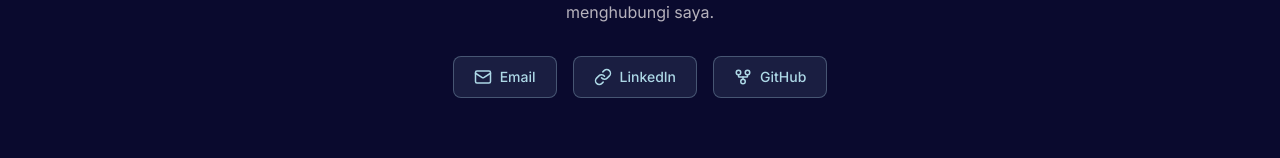
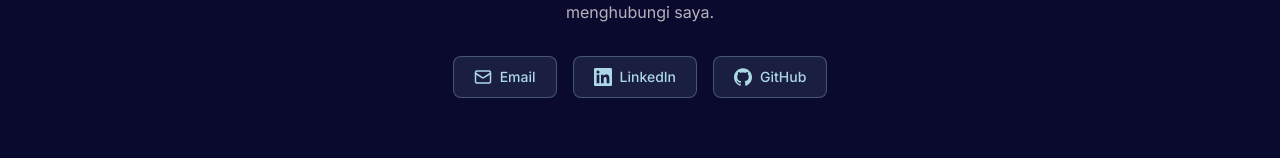
Before and after one commit to awteguh/Portofolio, a Next.js app: page / in a window 1280 px wide. Shown: the part 3696-3854 px from the top of the page. Built offline with nearby package versions, Linux system fonts and the light colour scheme.

Commit message:
fix: replace generic icons with proper LinkedIn and GitHub SVG icons

```diff
--- a/src/components/Contact.tsx
+++ b/src/components/Contact.tsx
@@ -1,13 +1,30 @@
 import { contact } from "@/data/contact"
 import { ScrollReveal } from "./ScrollReveal"
-import { Mail, Link, GitFork, Globe } from "lucide-react"
+import { Mail, Globe } from "lucide-react"
+import type { Social } from "@/data/types"
 
-const iconMap = {
+function LinkedInIcon({ size = 18 }: { size?: number }) {
+  return (
+    <svg width={size} height={size} viewBox="0 0 24 24" fill="currentColor">
+      <path d="M20.447 20.452h-3.554v-5.569c0-1.328-.027-3.037-1.852-3.037-1.853 0-2.136 1.445-2.136 2.939v5.667H9.351V9h3.414v1.561h.046c.477-.9 1.637-1.85 3.37-1.85 3.601 0 4.267 2.37 4.267 5.455v6.286zM5.337 7.433a2.062 2.062 0 0 1-2.063-2.065 2.064 2.064 0 1 1 2.063 2.065zm1.782 13.019H3.555V9h3.564v11.452zM22.225 0H1.771C.792 0 0 .774 0 1.729v20.542C0 23.227.792 24 1.771 24h20.451C23.2 24 24 23.227 24 22.271V1.729C24 .774 23.2 0 22.222 0h.003z" />
+    </svg>
+  )
+}
+
+function GitHubIcon({ size = 18 }: { size?: number }) {
+  return (
+    <svg width={size} height={size} viewBox="0 0 24 24" fill="currentColor">
+      <path d="M12 .297c-6.63 0-12 5.373-12 12 0 5.303 3.438 9.8 8.205 11.385.6.113.82-.258.82-.577 0-.285-.01-1.04-.015-2.04-3.338.724-4.042-1.61-4.042-1.61C4.422 18.07 3.633 17.7 3.633 17.7c-1.087-.744.084-.729.084-.729 1.205.084 1.838 1.236 1.838 1.236 1.07 1.835 2.809 1.305 3.495.998.108-.776.417-1.305.76-1.605-2.665-.3-5.466-1.332-5.466-5.93 0-1.31.465-2.38 1.235-3.22-.135-.303-.54-1.523.105-3.176 0 0 1.005-.322 3.3 1.23.96-.267 1.98-.399 3-.405 1.02.006 2.04.138 3 .405 2.28-1.552 3.285-1.23 3.285-1.23.645 1.653.24 2.873.12 3.176.765.84 1.23 1.91 1.23 3.22 0 4.61-2.805 5.625-5.475 5.92.42.36.81 1.096.81 2.22 0 1.606-.015 2.896-.015 3.286 0 .315.21.69.825.57C20.565 22.092 24 17.592 24 12.297c0-6.627-5.373-12-12-12" />
+    </svg>
+  )
+}
+
+const iconMap: Record<Social["icon"], React.ComponentType<{ size?: number }>> = {
   mail: Mail,
-  linkedin: Link,
-  github: GitFork,
+  linkedin: LinkedInIcon,
+  github: GitHubIcon,
   globe: Globe,
-} as const
+}
 
 export function Contact() {
   return (
```
